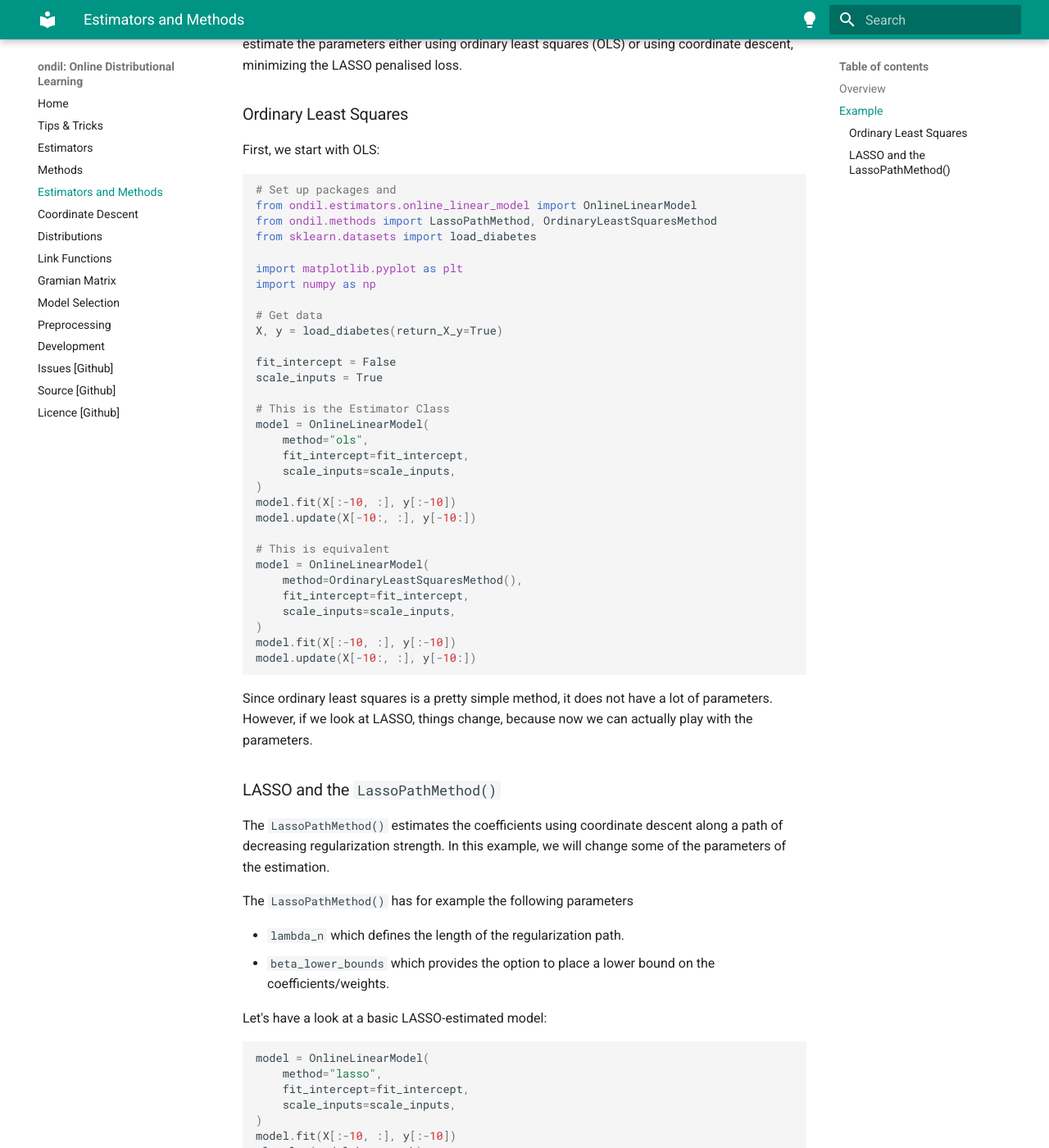
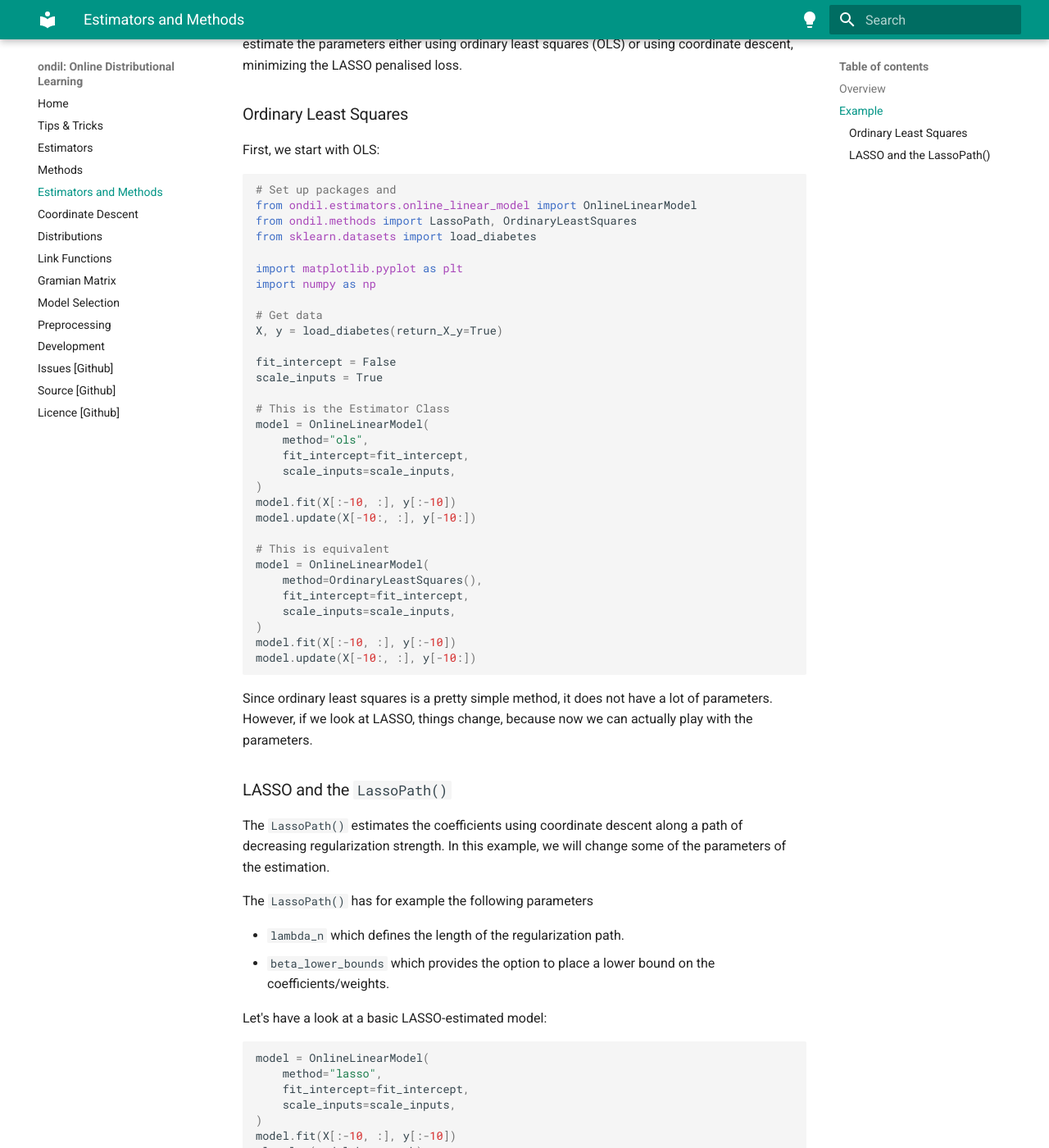
Before and after one commit to simon-hirsch/rolch, an MkDocs documentation site: the page built from docs/estimators_and_methods.md, in a window 1280 px wide and 1400 px high, scrolled down 794 px. Shown: the whole window at 82% size. Built offline with MkDocs 1.6.1 and Material for MkDocs 9.7.7, drawn with Linux system fonts in a browser that asks for light colours; some of the changed text lies outside the part shown.

Commit message:
Rename Methods

````diff
--- a/docs/estimators_and_methods.md
+++ b/docs/estimators_and_methods.md
@@ -26,7 +26,7 @@ First, we start with OLS:
 ```python
 # Set up packages and
 from ondil.estimators.online_linear_model import OnlineLinearModel
-from ondil.methods import LassoPathMethod, OrdinaryLeastSquaresMethod
+from ondil.methods import LassoPath, OrdinaryLeastSquares
 from sklearn.datasets import load_diabetes
 
 import matplotlib.pyplot as plt
@@ -49,7 +49,7 @@ model.update(X[-10:, :], y[-10:])
 
 # This is equivalent
 model = OnlineLinearModel(
-    method=OrdinaryLeastSquaresMethod(),
+    method=OrdinaryLeastSquares(),
     fit_intercept=fit_intercept,
     scale_inputs=scale_inputs,
 )
@@ -59,11 +59,11 @@ model.update(X[-10:, :], y[-10:])
 
 Since ordinary least squares is a pretty simple method, it does not have a lot of parameters. However, if we look at LASSO, things change, because now we can actually play with the parameters.
 
-### LASSO and the `LassoPathMethod()`
+### LASSO and the `LassoPath()`
 
-The `LassoPathMethod()` estimates the coefficients using coordinate descent along a path of decreasing regularization strength. In this example, we will change some of the parameters of the estimation.
+The `LassoPath()` estimates the coefficients using coordinate descent along a path of decreasing regularization strength. In this example, we will change some of the parameters of the estimation.
 
-The `LassoPathMethod()` has for example the following parameters
+The `LassoPath()` has for example the following parameters
 
 - `lambda_n` which defines the length of the regularization path.
 - `beta_lower_bounds` which provides the option to place a lower bound on the coefficients/weights.
@@ -85,7 +85,7 @@ print(model.beta)
 # Equivalent, we can do:
 
 model = OnlineLinearModel(
-    method=LassoPathMethod(),
+    method=LassoPath(),
     fit_intercept=fit_intercept,
     scale_inputs=scale_inputs,
 )
@@ -100,7 +100,7 @@ Now we want to change the parameters:
 
 ```python
 
-estimation_method = LassoPathMethod(
+estimation_method = LassoPath(
     lambda_n=10,  # Only fit ten lambdas
     beta_lower_bound=np.zeros(
         X.shape[1] + fit_intercept
````
Also changed, not shown: docs/methods.md (+7 -7 lines), example.ipynb, 7 other files.
